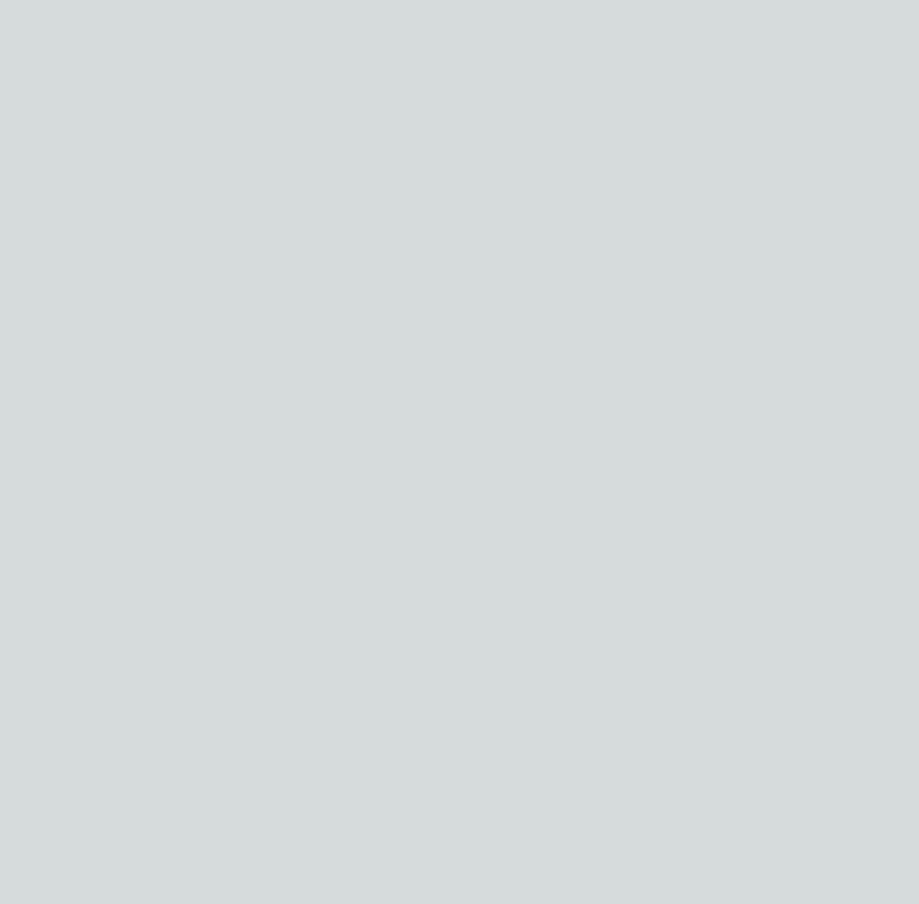
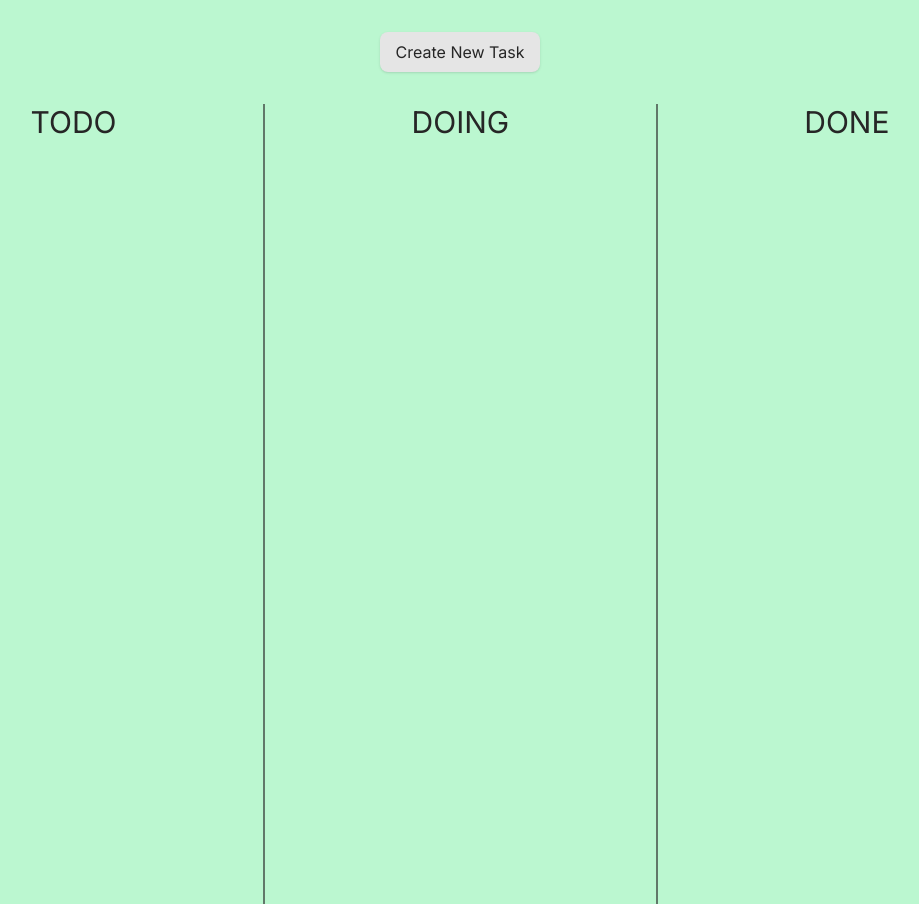
Before and after one commit to Wichosu/kanban, a Next.js app: page / in a window 1280 px wide. Shown: the whole page, without its empty margins (180-1099 px from the left). Before the commit the page ends 800 px from the top, so only its background shows below. Built offline with nearby package versions, Linux system fonts and the light colour scheme.

Commit message:
Basic view done

```diff
--- /dev/null
+++ b/app/components/TaskForm.tsx
@@ -0,0 +1,40 @@
+'use client';
+
+import { useState } from "react"
+
+export default function TaskForm(){
+  const [open, setOpen] = useState(false);
+
+  return (
+    <>
+      <button
+        className="px-4 py-2 bg-neutral-200 rounded-lg text-neutral-800 capitalize
+        text-base shadow"
+        onClick={() => setOpen(() => true)}
+      >
+        create new task
+      </button>
+      <div
+        className={`${open? 'fixed' : 'hidden'} z-10 left-0 right-0 w-fit bg-red-200 mx-auto p-16`}
+      >
+        <div
+          className="absolute top-0 right-0 px-2 text-center mt-2 mr-2 text-red-600 rounded
+          text-xl cursor-pointer"
+          onClick={() => setOpen(() => false)}
+        >
+          &#9747;
+        </div>
+        <form className="flex flex-col gap-6">
+          <textarea rows={4} cols={35} required></textarea>
+          <button
+            type="submit"
+            className="px-4 py-2 bg-neutral-200 rounded-lg text-neutral-800 capitalize
+            text-base shadow"
+          >
+            create
+          </button>
+        </form>
+      </div>
+    </>
+  )
+}
--- a/app/globals.css
+++ b/app/globals.css
@@ -1,27 +1,3 @@
 @tailwind base;
 @tailwind components;
 @tailwind utilities;
-
-:root {
-  --foreground-rgb: 0, 0, 0;
-  --background-start-rgb: 214, 219, 220;
-  --background-end-rgb: 255, 255, 255;
-}
-
-@media (prefers-color-scheme: dark) {
-  :root {
-    --foreground-rgb: 255, 255, 255;
-    --background-start-rgb: 0, 0, 0;
-    --background-end-rgb: 0, 0, 0;
-  }
-}
-
-body {
-  color: rgb(var(--foreground-rgb));
-  background: linear-gradient(
-      to bottom,
-      transparent,
-      rgb(var(--background-end-rgb))
-    )
-    rgb(var(--background-start-rgb));
-}
--- a/app/layout.tsx
+++ b/app/layout.tsx
@@ -15,7 +15,9 @@ export default function RootLayout({
 }) {
   return (
     <html lang="en">
-      <body className={inter.className}>{children}</body>
+      <body className={`${inter.className} bg-green-200 lg:max-w-6xl mx-auto flex flex-col gap-8`}>
+        {children}
+      </body>
     </html>
   )
 }
--- a/app/page.tsx
+++ b/app/page.tsx
@@ -1,8 +1,18 @@
+import TaskForm from "./components/TaskForm";
 
 export default function Home() {
   return (
     <>
-
+      <div className="w-fit mx-auto mt-8">
+        <TaskForm />
+      </div>
+      <div className="lg:flex justify-evenly text-center uppercase text-3xl text-neutral-800">
+        <h1>todo</h1>
+        <hr className="border-neutral-800 opacity-60 border h-screen" />
+        <h1>doing</h1>
+        <hr className="border-neutral-800 opacity-60 border h-screen" />
+        <h1>done</h1>
+      </div>
     </>
   )
 }
```
